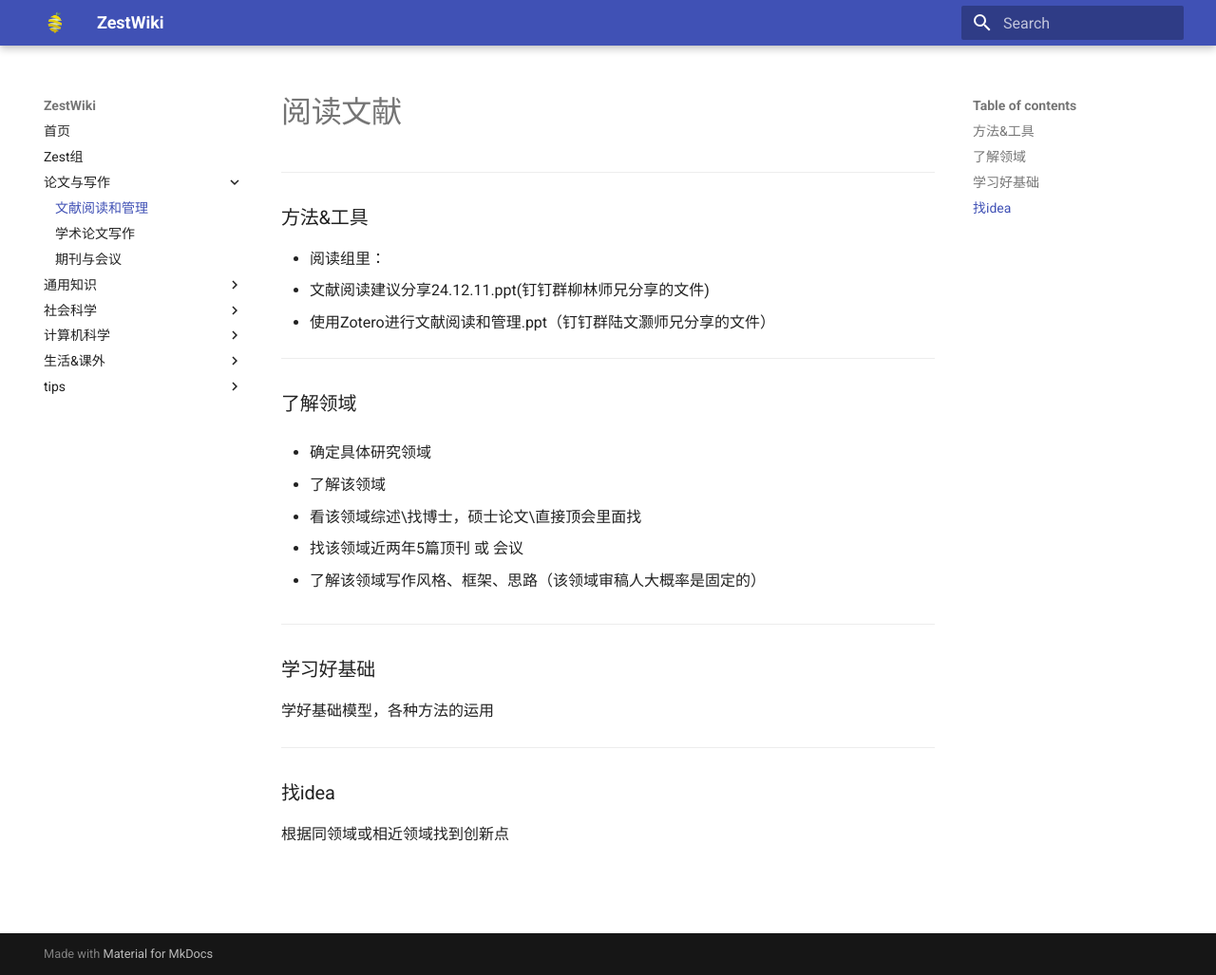
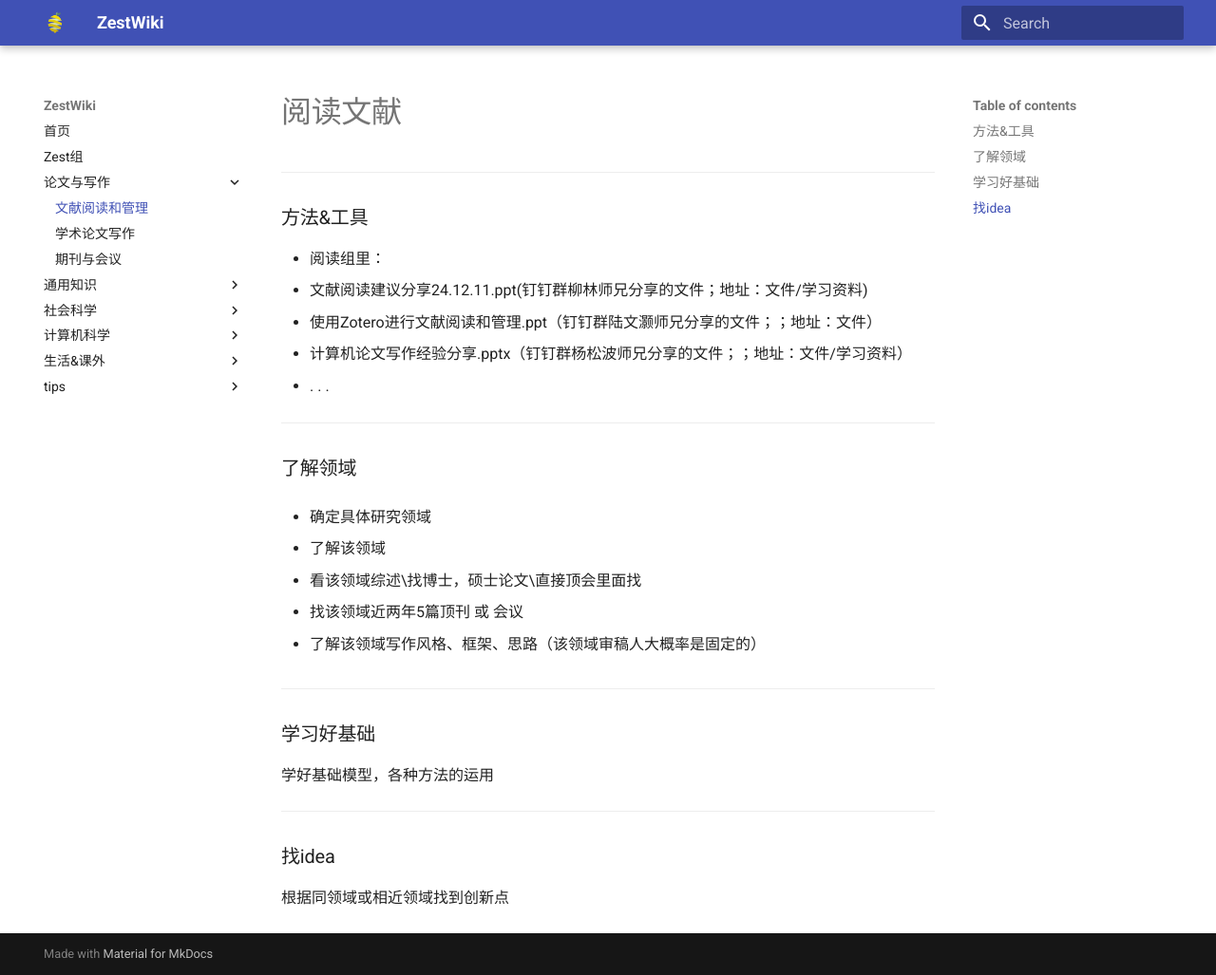
Before and after one commit to jtxdotpy/ZestWiki, an MkDocs documentation site: the page built from docs/paper/reading.md, in a window 1280 px wide and 1027 px high. Shown: the whole window at 95% size. Built offline with MkDocs 1.6.1 and Material for MkDocs 9.7.7, drawn with Linux system fonts in a browser that asks for light colours.

Commit message:
Update reading.md

```diff
--- a/docs/paper/reading.md
+++ b/docs/paper/reading.md
@@ -4,8 +4,10 @@
 ### 方法&工具
 
 - 阅读组里：
-  - 文献阅读建议分享24.12.11.ppt(钉钉群柳林师兄分享的文件)
-  - 使用Zotero进行文献阅读和管理.ppt（钉钉群陆文灏师兄分享的文件）
+  - 文献阅读建议分享24.12.11.ppt(钉钉群柳林师兄分享的文件；地址：文件/学习资料)
+  - 使用Zotero进行文献阅读和管理.ppt（钉钉群陆文灏师兄分享的文件；；地址：文件）
+  - 计算机论文写作经验分享.pptx（钉钉群杨松波师兄分享的文件；；地址：文件/学习资料）
+  - . . .
 
 ---
 
```
